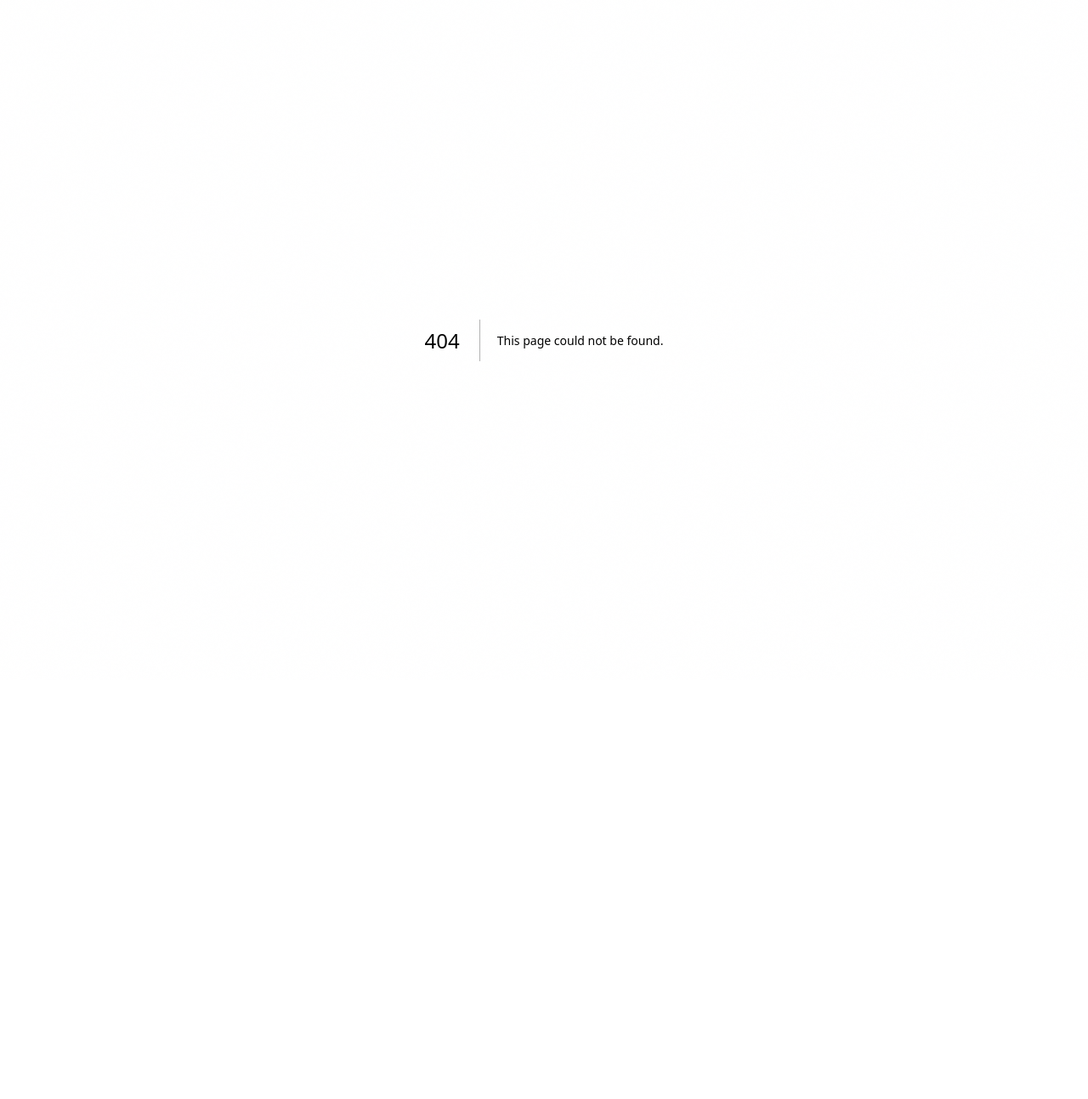
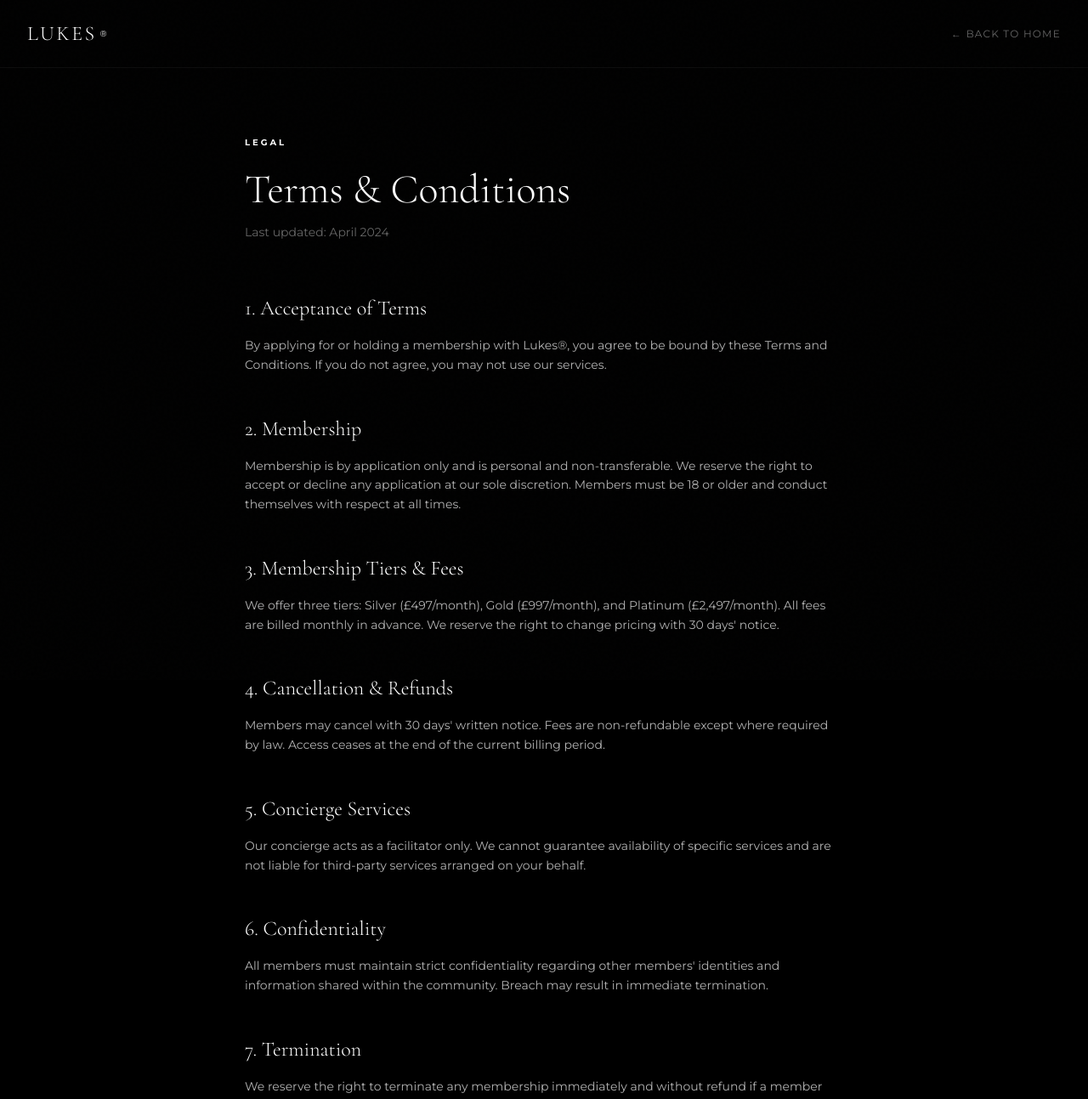
Before and after one commit to crushorganics77-source/lukes-club, a Next.js app in the folder lukes-club/: page /terms in a window 1280 px wide. Before the commit this address had no page. Shown: the top 1293 px of the page at 85% size. Before the commit the page ends 800 px from the top, so only its background shows below. Built offline with nearby package versions, Linux system fonts and the light colour scheme.

Commit message:
Create page.tsx

```diff
--- /dev/null
+++ b/lukes-club/app/terms/page.tsx
@@ -0,0 +1,70 @@
+import Link from 'next/link'
+
+export default function Terms() {
+  return (
+    <div className="min-h-screen bg-black">
+      <nav className="border-b border-white/5 px-8 h-20 flex items-center justify-between">
+        <Link href="/" className="flex items-center gap-1">
+          <span className="font-display text-2xl font-light tracking-widest text-white">LUKES</span>
+          <span className="text-[10px] align-super" style={{ color: 'var(--gold)' }}>®</span>
+        </Link>
+        <Link href="/" className="text-white/40 text-xs tracking-widest uppercase hover:text-white transition-colors">
+          ← Back to Home
+        </Link>
+      </nav>
+
+      <div className="max-w-3xl mx-auto px-8 py-20">
+        <span className="section-label block mb-6">Legal</span>
+        <h1 className="font-display text-5xl font-light text-white mb-4">Terms & Conditions</h1>
+        <p className="text-white/40 text-sm mb-16">Last updated: April 2024</p>
+
+        <div className="space-y-12 text-white/70 text-sm leading-relaxed">
+          <div>
+            <h2 className="font-display text-2xl font-light text-white mb-4">1. Acceptance of Terms</h2>
+            <p>By applying for or holding a membership with Lukes®, you agree to be bound by these Terms and Conditions. If you do not agree, you may not use our services.</p>
+          </div>
+          <div>
+            <h2 className="font-display text-2xl font-light text-white mb-4">2. Membership</h2>
+            <p>Membership is by application only and is personal and non-transferable. We reserve the right to accept or decline any application at our sole discretion. Members must be 18 or older and conduct themselves with respect at all times.</p>
+          </div>
+          <div>
+            <h2 className="font-display text-2xl font-light text-white mb-4">3. Membership Tiers & Fees</h2>
+            <p>We offer three tiers: Silver (£497/month), Gold (£997/month), and Platinum (£2,497/month). All fees are billed monthly in advance. We reserve the right to change pricing with 30 days' notice.</p>
+          </div>
+          <div>
+            <h2 className="font-display text-2xl font-light text-white mb-4">4. Cancellation & Refunds</h2>
+            <p>Members may cancel with 30 days' written notice. Fees are non-refundable except where required by law. Access ceases at the end of the current billing period.</p>
+          </div>
+          <div>
+            <h2 className="font-display text-2xl font-light text-white mb-4">5. Concierge Services</h2>
+            <p>Our concierge acts as a facilitator only. We cannot guarantee availability of specific services and are not liable for third-party services arranged on your behalf.</p>
+          </div>
+          <div>
+            <h2 className="font-display text-2xl font-light text-white mb-4">6. Confidentiality</h2>
+            <p>All members must maintain strict confidentiality regarding other members' identities and information shared within the community. Breach may result in immediate termination.</p>
+          </div>
+          <div>
+            <h2 className="font-display text-2xl font-light text-white mb-4">7. Termination</h2>
+            <p>We reserve the right to terminate any membership immediately and without refund if a member breaches these terms or acts in a manner detrimental to the club.</p>
+          </div>
+          <div>
+            <h2 className="font-display text-2xl font-light text-white mb-4">8. Governing Law</h2>
+            <p>These Terms are governed by the laws of England and Wales. Disputes are subject to the exclusive jurisdiction of the courts of England and Wales.</p>
+          </div>
+          <div>
+            <h2 className="font-display text-2xl font-light text-white mb-4">9. Contact</h2>
+            <p>Questions? Email us at legal@lukesclub.com</p>
+          </div>
+        </div>
+      </div>
+
+      <div className="border-t border-white/5 px-8 py-8 flex justify-between items-center">
+        <p className="text-white/20 text-xs tracking-widest">© 2024 Lukes®. All rights reserved.</p>
+        <div className="flex gap-6">
+          <Link href="/privacy-policy" className="text-white/30 text-xs hover:text-white transition-colors">Privacy Policy</Link>
+          <Link href="/cookie-policy" className="text-white/30 text-xs hover:text-white transition-colors">Cookie Policy</Link>
+        </div>
+      </div>
+    </div>
+  )
+}
```
